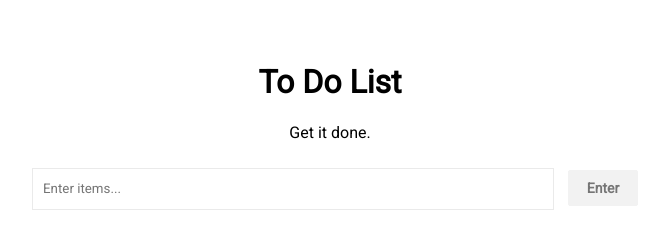
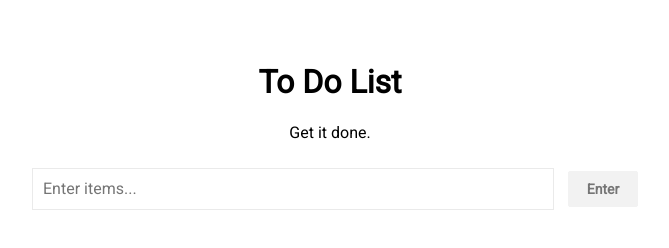
Before and after one commit to bp96/ToDoList, a plain HTML site: page index.html in a window 1280 px wide. Shown: the full height of the page, 310-979 px from the left. Drawn offline with Linux system fonts and the light colour scheme.

```diff
--- a/style.css
+++ b/style.css
@@ -1,6 +1,8 @@
 *{
     font-family: 'Roboto', sans-serif;
 }
+
+select,   textarea,   input[type="text"] { font-size: 16px; }
 
 h1, p{
 	text-align: center;
```
